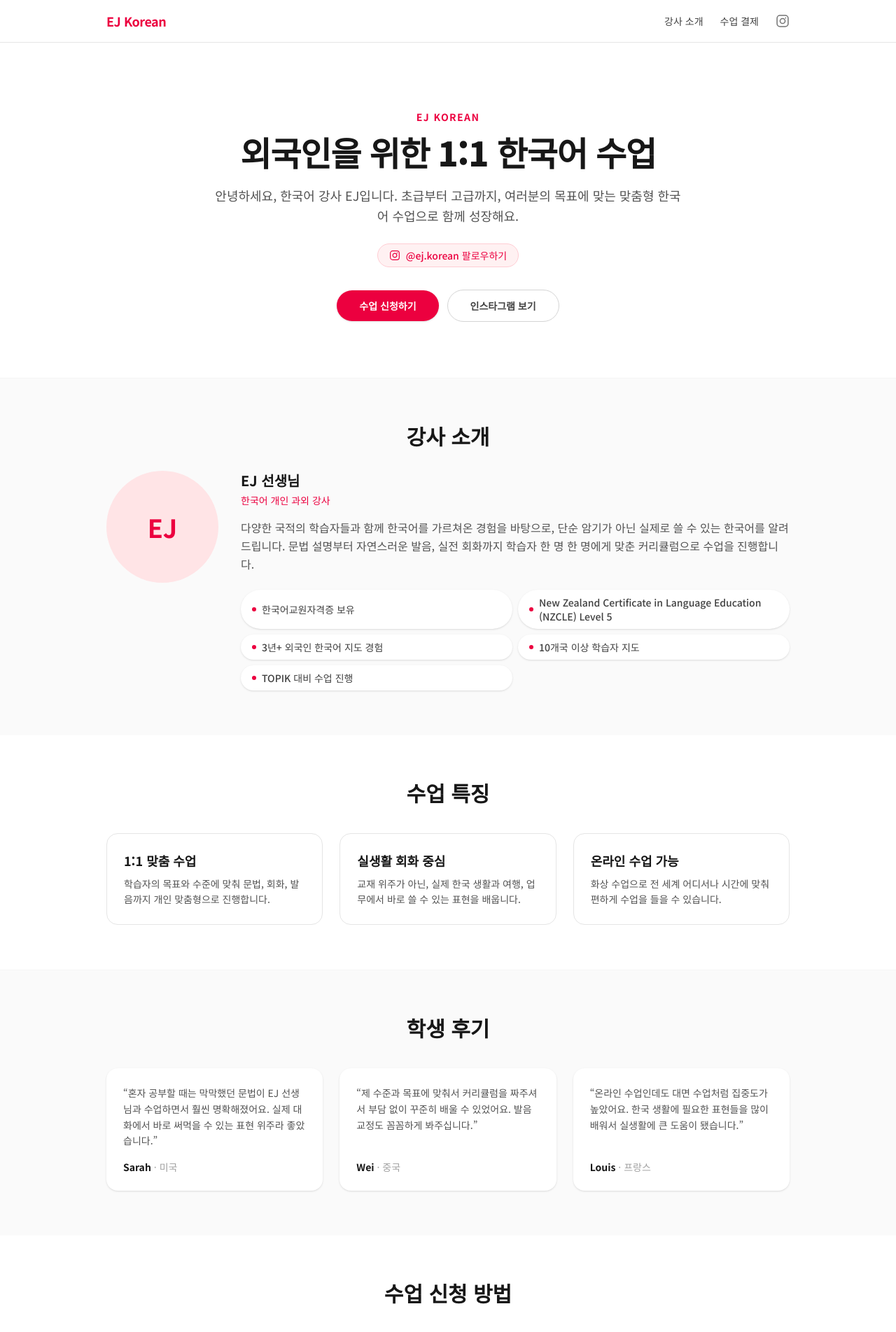
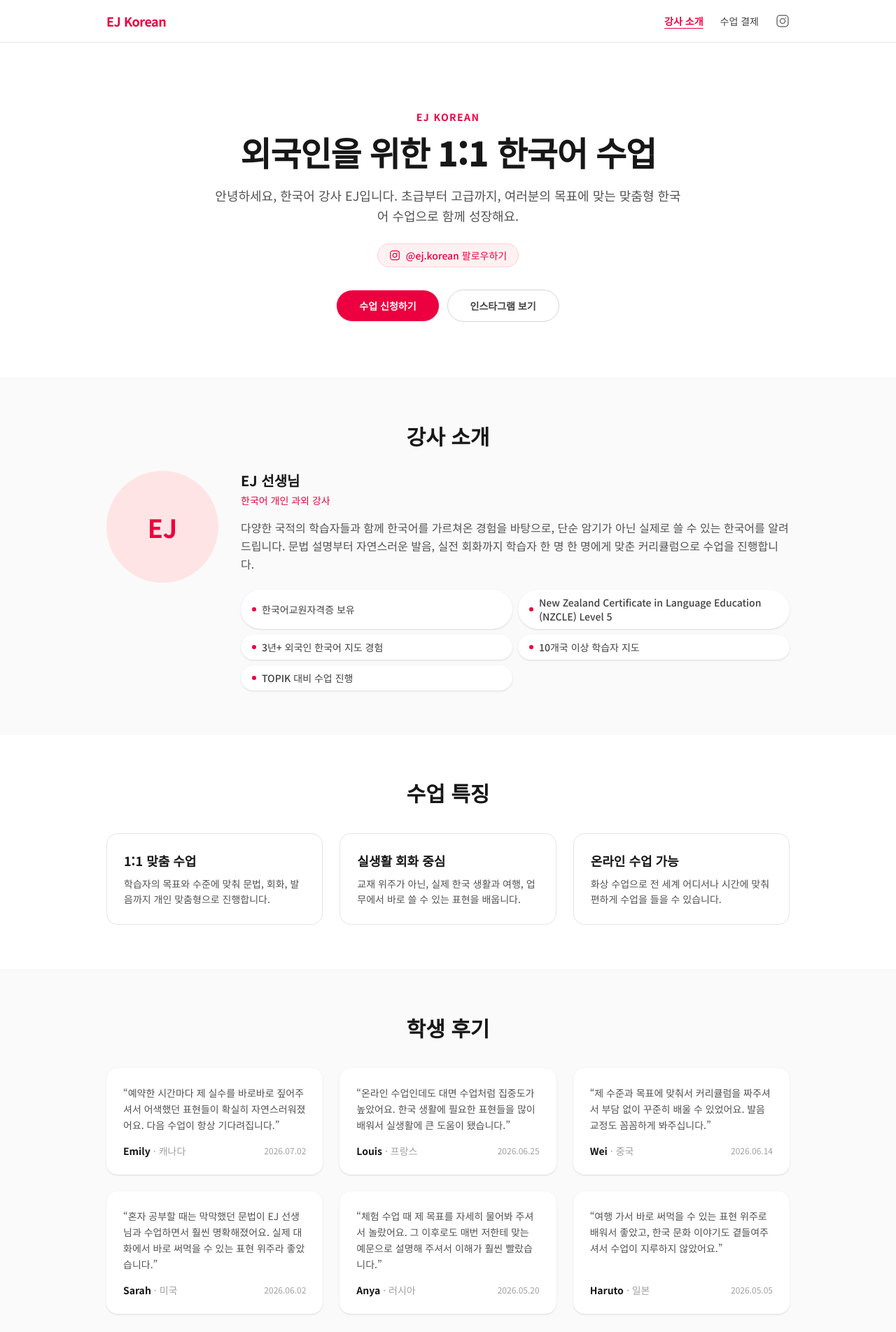
Before and after one commit to AidenBKHan/EJ-Korean, a Next.js app: page / in a window 1280 px wide. Shown: the top 1904 px of the page at 70% size. Built offline with nearby package versions, Linux system fonts and the light colour scheme.

Commit message:
Add nav active state and expand testimonials with dates
- Header now highlights the current page (강사 소개 vs 수업 결제) so
  it's clear which page you're on
- Expand testimonials to 6, each with name/country/date, sorted by
  most recent first, date shown at the right of each card

```diff
--- a/src/app/page.tsx
+++ b/src/app/page.tsx
@@ -31,23 +31,47 @@ const highlights = [
 const testimonials = [
   {
     quote:
-      "혼자 공부할 때는 막막했던 문법이 EJ 선생님과 수업하면서 훨씬 명확해졌어요. 실제 대화에서 바로 써먹을 수 있는 표현 위주라 좋았습니다.",
-    name: "Sarah",
-    origin: "미국",
+      "예약한 시간마다 제 실수를 바로바로 짚어주셔서 어색했던 표현들이 확실히 자연스러워졌어요. 다음 수업이 항상 기다려집니다.",
+    name: "Emily",
+    origin: "캐나다",
+    date: "2026-07-02",
+  },
+  {
+    quote:
+      "온라인 수업인데도 대면 수업처럼 집중도가 높았어요. 한국 생활에 필요한 표현들을 많이 배워서 실생활에 큰 도움이 됐습니다.",
+    name: "Louis",
+    origin: "프랑스",
+    date: "2026-06-25",
   },
   {
     quote:
       "제 수준과 목표에 맞춰서 커리큘럼을 짜주셔서 부담 없이 꾸준히 배울 수 있었어요. 발음 교정도 꼼꼼하게 봐주십니다.",
     name: "Wei",
     origin: "중국",
+    date: "2026-06-14",
   },
   {
     quote:
-      "온라인 수업인데도 대면 수업처럼 집중도가 높았어요. 한국 생활에 필요한 표현들을 많이 배워서 실생활에 큰 도움이 됐습니다.",
-    name: "Louis",
-    origin: "프랑스",
+      "혼자 공부할 때는 막막했던 문법이 EJ 선생님과 수업하면서 훨씬 명확해졌어요. 실제 대화에서 바로 써먹을 수 있는 표현 위주라 좋았습니다.",
+    name: "Sarah",
+    origin: "미국",
+    date: "2026-06-02",
   },
-];
+  {
+    quote:
+      "체험 수업 때 제 목표를 자세히 물어봐 주셔서 놀랐어요. 그 이후로도 매번 저한테 맞는 예문으로 설명해 주셔서 이해가 훨씬 빨랐습니다.",
+    name: "Anya",
+    origin: "러시아",
+    date: "2026-05-20",
+  },
+  {
+    quote:
+      "여행 가서 바로 써먹을 수 있는 표현 위주로 배워서 좋았고, 한국 문화 이야기도 곁들여주셔서 수업이 지루하지 않았어요.",
+    name: "Haruto",
+    origin: "일본",
+    date: "2026-05-05",
+  },
+].sort((a, b) => (a.date < b.date ? 1 : -1));
 
 const steps = [
   { step: "1", text: "인스타그램(@ej.korean) 또는 이메일로 문의" },
@@ -168,16 +192,21 @@ export default function Home() {
           <div className="mt-10 grid gap-6 sm:grid-cols-3">
             {testimonials.map((item) => (
               <figure
-                key={item.name}
+                key={`${item.name}-${item.date}`}
                 className="flex flex-col rounded-2xl bg-white p-6 shadow-sm"
               >
                 <blockquote className="flex-1 text-sm leading-relaxed text-neutral-600">
                   &ldquo;{item.quote}&rdquo;
                 </blockquote>
-                <figcaption className="mt-4 text-sm font-semibold text-neutral-900">
-                  {item.name}
-                  <span className="ml-1 font-normal text-neutral-400">
-                    · {item.origin}
+                <figcaption className="mt-4 flex items-center justify-between gap-2 text-sm">
+                  <span className="font-semibold text-neutral-900">
+                    {item.name}
+                    <span className="ml-1 font-normal text-neutral-400">
+                      · {item.origin}
+                    </span>
+                  </span>
+                  <span className="shrink-0 text-xs text-neutral-400">
+                    {item.date.replaceAll("-", ".")}
                   </span>
                 </figcaption>
               </figure>
--- a/src/components/Header.tsx
+++ b/src/components/Header.tsx
@@ -1,4 +1,7 @@
+"use client";
+
 import Link from "next/link";
+import { usePathname } from "next/navigation";
 import InstagramIcon from "@/components/icons/InstagramIcon";
 import { INSTAGRAM_URL } from "@/lib/social";
 
@@ -8,6 +11,8 @@ const navLinks = [
 ];
 
 export default function Header() {
+  const pathname = usePathname();
+
   return (
     <header className="sticky top-0 z-50 border-b border-neutral-200 bg-white/90 backdrop-blur">
       <div className="mx-auto flex max-w-5xl items-center justify-between px-6 py-4">
@@ -15,15 +20,23 @@ export default function Header() {
           EJ Korean
         </Link>
         <nav className="flex items-center gap-6 text-sm font-medium text-neutral-700">
-          {navLinks.map((link) => (
+          {navLinks.map((link) => {
+            const isActive = pathname === link.href;
+            return (
               <Link
                 key={link.href}
                 href={link.href}
-              className="transition-colors hover:text-rose-600"
+                aria-current={isActive ? "page" : undefined}
+                className={`transition-colors hover:text-rose-600 ${
+                  isActive
+                    ? "font-semibold text-rose-600 underline underline-offset-4"
+                    : ""
+                }`}
               >
                 {link.label}
               </Link>
-          ))}
+            );
+          })}
           <a
             href={INSTAGRAM_URL}
             target="_blank"
```
Lines whose indentation alone changed are shown as unchanged.
